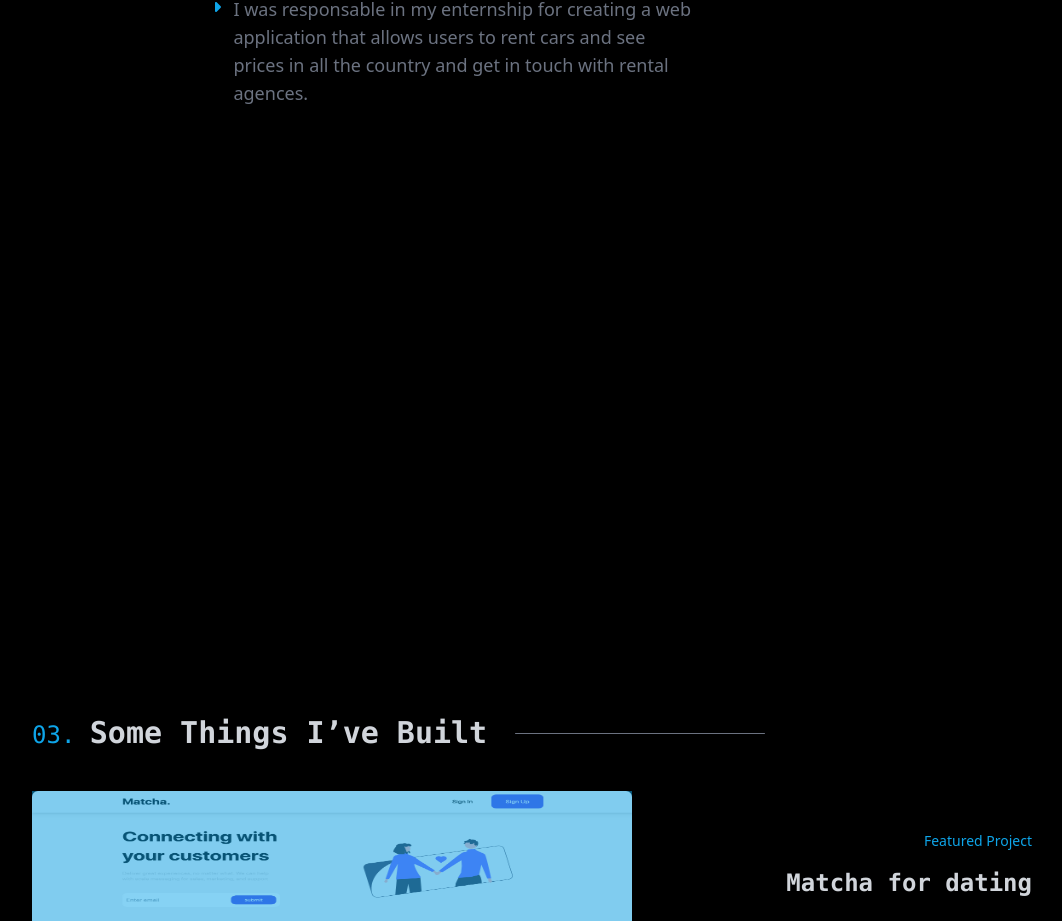
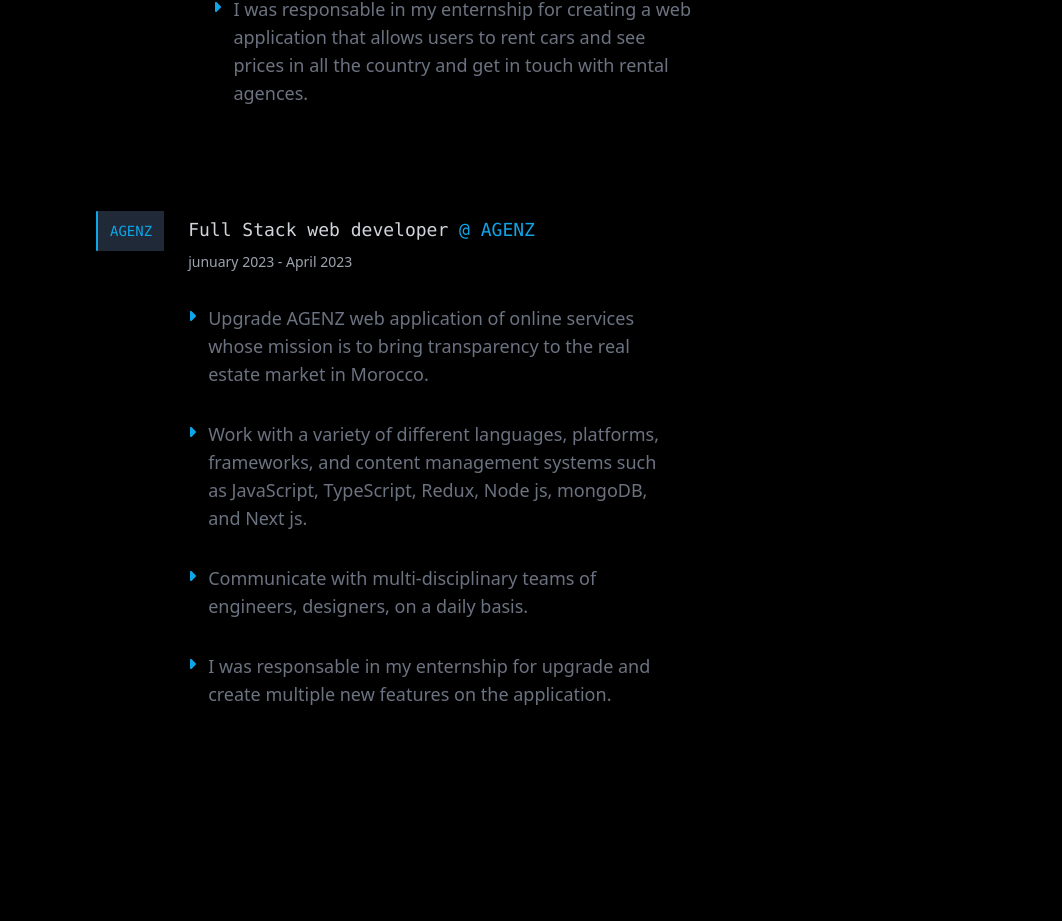
Before and after one commit to hiantrin/portfolio, a React (Create React App) app: page / in a window 1280 px wide. Shown: the part 2634-3555 px from the top of the page, without its empty margins (160-1222 px from the left). Built offline with nearby package versions, Linux system fonts and the light colour scheme.

Commit message:
agenz enternship

```diff
--- a/src/components/Experience.jsx
+++ b/src/components/Experience.jsx
@@ -52,6 +52,32 @@
                     </div>
                 </div>
             </div>
+            <div className='flex  flex-col md:flex-row space-x-6 items-center md:items-start pt-20'>
+                <div className='flex items-center  space-x-3 pr-3 bg-gray-800 h-10 max-w-max '>
+                    <div className='h-10 w-[2px] rounded-lg bg-sky-500'/>
+                    <h1 className='text-sm text-sky-500 font-mono'>AGENZ</h1>
+                </div>
+                <div className='flex flex-col items-center md:items-start'>
+                    <h1 className='text-gray-300 whitespace-pre text-lg font-mono mt-[5px]'>Full Stack web developer <span className='text-sky-500 font-mono text-lg'>@ AGENZ</span></h1>
+                    <h1 className='text-sm font-mon text-gray-400 mt-2'>junuary 2023 - April 2023</h1>
+                    <div className='flex space-x-3 mt-8  md:w-[480px]'>
+                        <FontAwesomeIcon icon={faCaretRight} className="text-sky-500 mt-1"/>
+                        <h1 className='text-gray-500 text-xs xs:text-sm sm:text-lg'>Upgrade AGENZ web application of online services whose mission is to bring transparency to the real estate market in Morocco.</h1>
+                    </div>
+                    <div className='flex space-x-3 mt-8  md:w-[480px]'>
+                        <FontAwesomeIcon icon={faCaretRight} className="text-sky-500 mt-1"/>
+                        <h1 className='text-gray-500 text-xs xs:text-sm sm:text-lg'>Work with a variety of different languages, platforms, frameworks, and content management systems such as JavaScript, TypeScript, Redux, Node js,  mongoDB, and Next js.</h1>
+                    </div>
+                    <div className='flex space-x-3 mt-8  md:w-[480px]'>
+                        <FontAwesomeIcon icon={faCaretRight} className="text-sky-500 mt-1"/>
+                        <h1 className='text-gray-500 text-xs xs:text-sm sm:text-lg'>Communicate with multi-disciplinary teams of engineers, designers, on a daily basis.</h1>
+                    </div>
+                    <div className='flex space-x-3 mt-8  md:w-[480px]'>
+                        <FontAwesomeIcon icon={faCaretRight} className="text-sky-500 mt-1"/>
+                        <h1 className='text-gray-500 text-xs xs:text-sm sm:text-lg'>I was responsable in my enternship for upgrade and create multiple new features on the application.</h1>
+                    </div>
+                </div>
+            </div>
         </div>
 
   )
```
